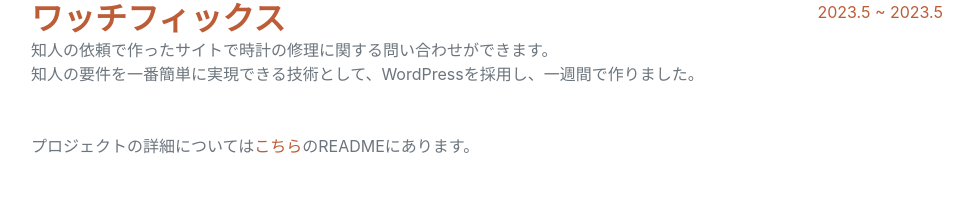
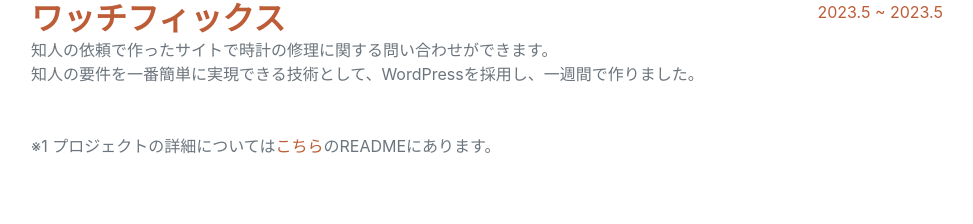
Before and after one commit to bittap/resume, a website: page src/pug/index.pug in a window 1280 px wide. Shown: the part 4777-5001 px from the top of the page, without its empty margins (289-1262 px from the left). Drawn offline with nearby package versions, Linux system fonts and the light colour scheme; files that its build step writes are made by us from their sources; files whose address does not match are found by name.

Commit message:
個人プロジェクトの付加説明に※が抜けていたため、追加

```diff
--- a/src/pug/index.pug
+++ b/src/pug/index.pug
@@ -537,7 +537,7 @@ html(lang='en')
                         .flex-shrink-0
                             span.text-primary 2023.5 ~ 2023.5
 
-                    div プロジェクトの詳細については
+                    div ※1 プロジェクトの詳細については
                         a(href='https://github.com/bittap/azusato' target="_blank") こちら
                         | のREADMEにあります。
 
```
Also changed, not shown: dist/index.html.
